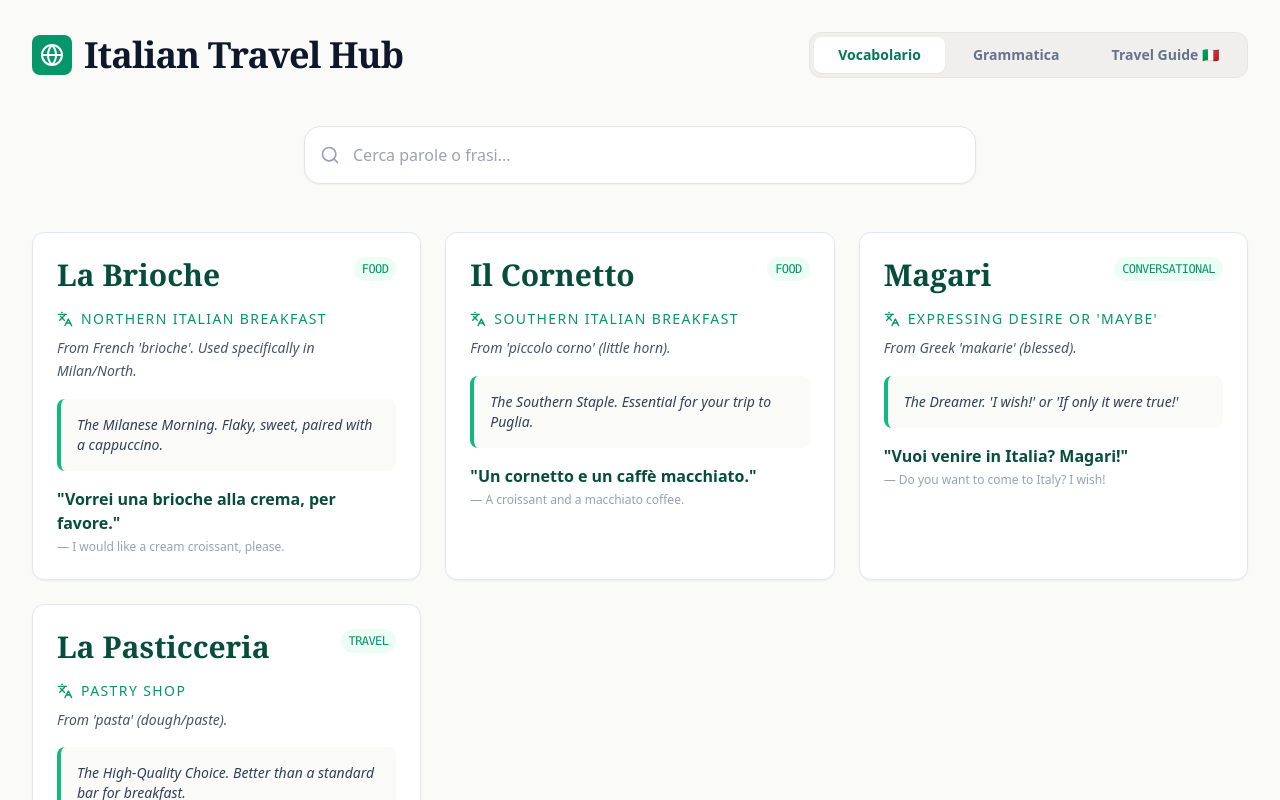
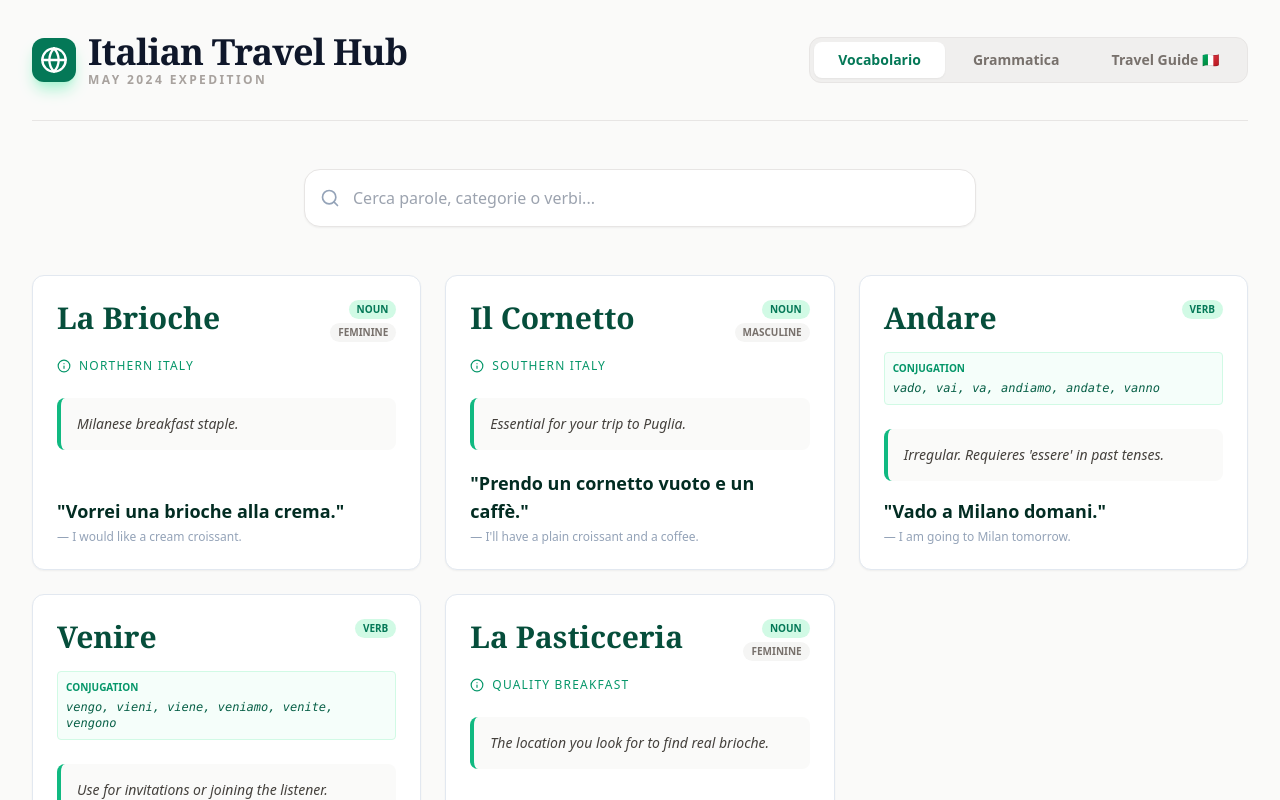
Before and after one commit to kxxxx-hi/italian-crash-course, a Next.js app: page / in a window 1280 px wide. Shown: the top 800 px of the page. Built offline with nearby package versions, Linux system fonts and the light colour scheme.

Commit message:
Update page.tsx

```diff
--- a/app/page.tsx
+++ b/app/page.tsx
@@ -1,179 +1,182 @@
 "use client";
 
-import React, { useState, useMemo } from 'react';
+import React, { useState } from 'react';
 import {
-  BookOpen, Scale, Search, GitBranch, Feather,
-  Globe, Lightbulb, ArrowRight, Utensils, Languages, MapPin, Coffee
+  Search, GitBranch, Globe, Lightbulb, ArrowRight,
+  Utensils, Languages, MapPin, BookOpen, Info
 } from 'lucide-react';
 
 // ==========================================
-// 1. ITALIAN VOCABULARY (The new "Lexicon")
+// 1. DATA SOURCES (Refined for Italian Hub)
 // ==========================================
 
 const ITALIAN_LEXICON = [
   {
     id: "brioche",
     word: "La Brioche",
-    usage: "Northern Italian Breakfast",
-    etymology: "From French 'brioche'. Used specifically in Milan/North.",
-    vibe: "The Milanese Morning. Flaky, sweet, paired with a cappuccino.",
-    sentence: "Vorrei una brioche alla crema, per favore.",
-    translation: "I would like a cream croissant, please.",
+    type: "Noun",
+    gender: "Feminine",
+    usage: "Northern Italy",
+    vibe: "Milanese breakfast staple.",
+    sentence: "Vorrei una brioche alla crema.",
+    translation: "I would like a cream croissant.",
     category: "Food",
   },
   {
     id: "cornetto",
     word: "Il Cornetto",
-    usage: "Southern Italian Breakfast",
-    etymology: "From 'piccolo corno' (little horn).",
-    vibe: "The Southern Staple. Essential for your trip to Puglia.",
-    sentence: "Un cornetto e un caffè macchiato.",
-    translation: "A croissant and a macchiato coffee.",
+    type: "Noun",
+    gender: "Masculine",
+    usage: "Southern Italy",
+    vibe: "Essential for your trip to Puglia.",
+    sentence: "Prendo un cornetto vuoto e un caffè.",
+    translation: "I'll have a plain croissant and a coffee.",
     category: "Food",
   },
   {
-    id: "magari",
-    word: "Magari",
-    usage: "Expressing Desire or 'Maybe'",
-    etymology: "From Greek 'makarie' (blessed).",
-    vibe: "The Dreamer. 'I wish!' or 'If only it were true!'",
-    sentence: "Vuoi venire in Italia? Magari!",
-    translation: "Do you want to come to Italy? I wish!",
-    category: "Conversational",
+    id: "andare",
+    word: "Andare",
+    type: "Verb",
+    conjugation: "vado, vai, va, andiamo, andate, vanno",
+    usage: "Movement away",
+    vibe: "Irregular. Requieres 'essere' in past tenses.",
+    sentence: "Vado a Milano domani.",
+    translation: "I am going to Milan tomorrow.",
+    category: "Grammar",
+  },
+  {
+    id: "venire",
+    word: "Venire",
+    type: "Verb",
+    conjugation: "vengo, vieni, viene, veniamo, venite, vengono",
+    usage: "Movement toward",
+    vibe: "Use for invitations or joining the listener.",
+    sentence: "Vuoi venire con noi in Puglia?",
+    translation: "Do you want to come with us to Puglia?",
+    category: "Grammar",
   },
   {
     id: "pasticceria",
     word: "La Pasticceria",
-    usage: "Pastry Shop",
-    etymology: "From 'pasta' (dough/paste).",
-    vibe: "The High-Quality Choice. Better than a standard bar for breakfast.",
-    sentence: "Cerchiamo una pasticceria storica a Brera.",
-    translation: "Let's look for a historic pastry shop in Brera.",
+    type: "Noun",
+    gender: "Feminine",
+    usage: "Quality Breakfast",
+    vibe: "The location you look for to find real brioche.",
+    sentence: "Dov'è la pasticceria più vicina?",
+    translation: "Where is the nearest pastry shop?",
     category: "Travel",
   }
 ];
 
-// ==========================================
-// 2. GRAMMAR CONTRASTS (The new "Battleground")
-// ==========================================
-
 const GRAMMAR_BATTLES = [
-  {
-    id: "tu-lei",
-    title: "Tu vs. Lei",
-    icon: "👥",
-    description: "Informal vs. Formal Politeness",
-    pair: [
-      { term: "Tu", role: "Friends & Peers", logic: "Use with young people, friends, and family. (Piacere di conoscerti)." },
-      { term: "Lei", role: "Seniors & Pros", logic: "Use with elders, waiters, and shopkeepers. (Piacere di conoscerLa)." }
-    ]
-  },
-  {
-    id: "andare-venire",
-    title: "Andare vs. Venire",
-    icon: "🚶",
-    description: "Direction of Movement",
-    pair: [
-      { term: "Andare", role: "Going Away", logic: "Moving toward a place where the listener IS NOT." },
-      { term: "Venire", role: "Coming Toward", logic: "Moving toward the listener or an invitation. (Vuoi venire con noi?)" }
-    ]
-  },
   {
     id: "sapere-conoscere",
     title: "Sapere vs. Conoscere",
     icon: "🧠",
-    description: "Facts vs. Familiarity",
     pair: [
-      { term: "Sapere", role: "The Fact", logic: "To know a piece of information or a skill. (So dove abita)." },
-      { term: "Conoscere", role: "The Person/Place", logic: "To be acquainted with a person or place. (Conosco Milano)." }
+      {
+        term: "Sapere",
+        role: "Facts/Skills",
+        logic: "To know info or how to do something.",
+        conj: "so, sai, sa, sappiamo, sapete, sanno"
+      },
+      {
+        term: "Conoscere",
+        role: "People/Places",
+        logic: "To be acquainted/familiar with.",
+        conj: "conosco, conosci, conosce, conosciamo..."
+      }
+    ]
+  },
+  {
+    id: "essere-avere",
+    title: "Essere vs. Avere",
+    icon: "⚖️",
+    pair: [
+      {
+        term: "Essere",
+        role: "Movement/State",
+        logic: "Used for 'andare', 'arrivare', and reflexives.",
+        conj: "sono, sei, è, siamo, siete, sono"
+      },
+      {
+        term: "Avere",
+        role: "Transitive",
+        logic: "Used for most other verbs (mangiare, comprare).",
+        conj: "ho, hai, ha, abbiamo, avete, hanno"
+      }
     ]
   }
 ];
 
-// ==========================================
-// 3. TRAVEL GUIDE (The specialized Hub)
-// ==========================================
-
 const TRAVEL_GUIDE = [
   {
-    id: "milan",
-    title: "Late May in Milano",
+    id: "milano",
+    title: "Milano Essentials",
     sections: [
       {
-        topic: "The Aperitivo Ritual",
-        content: "Head to the Navigli district. Order a 'Negroni Sbagliato' or a 'Spritz' between 6 PM and 8 PM.",
-        tips: ["Duomo at sunrise", "Galleria Vittorio Emanuele", "Navigli canals"]
-      }
+        topic: "Geography & Dining",
+        content: "In Milano, it is always 'Brioche'. Order at the counter (banco) or sit (tavolo).",
+        phrases: [
+          { it: "Un caffè amaro, per favore.", en: "A bitter coffee (no sugar), please." }
         ]
       },
       {
-    id: "puglia",
-    title: "Heading South to Puglia",
-    sections: [
-      {
-        topic: "Ordering in the South",
-        content: "Language is more informal but regional terms matter. The food is 'delizioso' (delicious).",
-        phrases: [
-          { it: "Vengo dagli Stati Uniti.", en: "I come from the United States." },
-          { it: "Il cibo è eccezionale!", en: "The food is exceptional!" }
-        ]
+        topic: "The Navigli Night",
+        content: "Late May is perfect for aperitivo by the canals.",
+        tips: ["Order a Spritz", "Check out the Duomo at dusk"]
       }
     ]
   }
 ];
 
 // ==========================================
-// 4. COMPONENTS
+// 2. COMPONENTS
 // ==========================================
 
 const ItalianWordCard = ({ data }: { data: any }) => (
-  <div className="bg-white p-6 rounded-xl shadow-sm border border-slate-200 hover:shadow-md transition-all duration-300 flex flex-col h-full">
+  <div className="bg-white p-6 rounded-xl shadow-sm border border-slate-200 hover:shadow-md transition-all duration-300 flex flex-col h-full font-sans">
     <div className="flex justify-between items-start mb-4">
       <h3 className="text-3xl font-serif font-bold text-emerald-900">{data.word}</h3>
-      <span className="text-xs font-mono bg-emerald-50 text-emerald-600 px-2 py-1 rounded-full uppercase tracking-tighter">
-        {data.category}
+      <div className="flex flex-col items-end gap-1">
+        <span className="text-[10px] font-bold bg-emerald-100 text-emerald-700 px-2 py-0.5 rounded-full uppercase">
+          {data.type}
         </span>
+        {data.gender && (
+          <span className="text-[10px] font-bold bg-stone-100 text-stone-500 px-2 py-0.5 rounded-full uppercase">
+            {data.gender}
+          </span>
+        )}
       </div>
+    </div>
+
     <div className="mb-4">
-      <div className="flex items-center gap-2 text-emerald-600 font-medium text-sm mb-2 uppercase tracking-widest">
-        <Languages size={16} />
+      {data.conjugation ? (
+        <div className="mb-2 p-2 bg-emerald-50/50 rounded border border-emerald-100">
+           <p className="text-[10px] uppercase text-emerald-600 font-bold mb-1">Conjugation</p>
+           <p className="text-xs text-emerald-800 font-mono italic">{data.conjugation}</p>
+        </div>
+      ) : (
+        <div className="flex items-center gap-2 text-emerald-600 font-medium text-xs mb-2 uppercase tracking-widest">
+          <Info size={14} />
           <span>{data.usage}</span>
         </div>
-      <p className="text-slate-600 text-sm leading-relaxed italic">{data.etymology}</p>
+      )}
     </div>
-    <div className="bg-stone-50 p-4 rounded-lg mb-4 border-l-4 border-emerald-500">
-      <p className="text-slate-700 text-sm italic">{data.vibe}</p>
+
+    <div className="bg-stone-50 p-4 rounded-lg mb-4 border-l-4 border-emerald-500 italic text-stone-700 text-sm">
+      {data.vibe}
     </div>
-    <div className="space-y-1">
-      <p className="text-emerald-900 font-bold">"{data.sentence}"</p>
+
+    <div className="mt-auto space-y-1">
+      <p className="text-emerald-950 font-bold text-lg">"{data.sentence}"</p>
       <p className="text-slate-400 text-xs">— {data.translation}</p>
     </div>
   </div>
 );
 
-const BattleCard = ({ data }: { data: any }) => (
-  <div className="bg-white rounded-xl shadow-sm border border-slate-200 overflow-hidden">
-    <div className="bg-stone-50 p-4 border-b border-slate-200 flex items-center gap-3">
-      <span className="text-2xl">{data.icon}</span>
-      <h3 className="text-lg font-bold text-slate-800">{data.title}</h3>
-    </div>
-    <div className="grid grid-cols-1 md:grid-cols-2 divide-y md:divide-y-0 md:divide-x divide-slate-100">
-      {data.pair.map((item: any, idx: number) => (
-        <div key={idx} className="p-5">
-          <div className="flex items-center gap-2 mb-2">
-            <span className="font-serif text-xl font-bold text-emerald-700">{item.term}</span>
-            <ArrowRight size={16} className="text-slate-300" />
-            <span className="text-xs font-bold uppercase tracking-wider text-slate-400">{item.role}</span>
-          </div>
-          <p className="text-sm text-slate-700 leading-relaxed">{item.logic}</p>
-        </div>
-      ))}
-    </div>
-  </div>
-);
-
 // ==========================================
-// 5. MAIN APP
+// 3. MAIN APP
 // ==========================================
 
 export default function ItalianHubApp() {
@@ -182,19 +185,22 @@ export default function ItalianHubApp() {
 
   const filteredVocab = ITALIAN_LEXICON.filter(item =>
     item.word.toLowerCase().includes(searchQuery.toLowerCase()) ||
-    item.usage.toLowerCase().includes(searchQuery.toLowerCase())
+    item.category.toLowerCase().includes(searchQuery.toLowerCase())
   );
 
   return (
-    <div className="min-h-screen bg-[#fafaf9] text-slate-800 font-sans">
+    <div className="min-h-screen bg-[#fafaf9] text-slate-800 font-sans selection:bg-emerald-100">
       <main className="max-w-7xl mx-auto px-4 sm:px-6 lg:px-8 py-8">
 
-        <header className="mb-12 flex flex-col md:flex-row items-center justify-between gap-6">
+        <header className="mb-12 flex flex-col md:flex-row items-center justify-between gap-6 border-b border-stone-200 pb-8">
           <div className="flex items-center gap-3">
-            <div className="bg-emerald-600 p-2 rounded-lg text-white">
-              <Globe size={24} />
+            <div className="bg-emerald-700 p-2 rounded-xl text-white shadow-lg shadow-emerald-200">
+              <Globe size={28} />
             </div>
+            <div>
               <h1 className="text-4xl font-serif font-bold text-slate-900 tracking-tight">Italian Travel Hub</h1>
+              <p className="text-xs text-stone-400 uppercase tracking-[0.2em] font-bold">May 2024 Expedition</p>
+            </div>
           </div>
 
           <nav className="flex space-x-1 bg-stone-200/50 p-1 rounded-xl border border-stone-200">
@@ -203,7 +209,7 @@ export default function ItalianHubApp() {
                 key={tab}
                 onClick={() => setActiveTab(tab)}
                 className={`px-6 py-2 text-sm font-bold rounded-lg transition-all capitalize ${
-                  activeTab === tab ? "bg-white text-emerald-700 shadow-sm" : "text-slate-500 hover:text-slate-700"
+                  activeTab === tab ? "bg-white text-emerald-700 shadow-sm" : "text-stone-500 hover:text-slate-700"
                 }`}
               >
                 {tab === "guida" ? "Travel Guide 🇮🇹" : tab}
@@ -213,55 +219,92 @@ export default function ItalianHubApp() {
         </header>
 
         {activeTab === "vocabolario" && (
-          <>
+          <div className="animate-in fade-in duration-500">
             <div className="relative max-w-2xl mx-auto mb-12">
               <Search className="absolute left-4 top-1/2 -translate-y-1/2 text-slate-400" size={20} />
               <input
                 type="text"
-                placeholder="Cerca parole o frasi..."
+                placeholder="Cerca parole, categorie o verbi..."
                 className="w-full pl-12 pr-4 py-4 border border-stone-200 rounded-2xl bg-white shadow-sm focus:ring-2 focus:ring-emerald-500 outline-none transition-all"
                 value={searchQuery}
                 onChange={(e) => setSearchQuery(e.target.value)}
               />
             </div>
-            <div className="grid grid-cols-1 md:grid-cols-2 lg:grid-cols-3 gap-6 animate-in fade-in duration-500">
+            <div className="grid grid-cols-1 md:grid-cols-2 lg:grid-cols-3 gap-6">
               {filteredVocab.map((item) => <ItalianWordCard key={item.id} data={item} />)}
             </div>
-          </>
+          </div>
         )}
 
         {activeTab === "grammatica" && (
           <div className="space-y-8 max-w-4xl mx-auto animate-in fade-in duration-500">
             <div className="text-center mb-12">
-              <h2 className="text-4xl font-serif font-bold text-slate-900 italic">Confronti Grammaticali</h2>
-              <p className="text-slate-600 mt-2 text-lg">Mastering the nuances of local speech.</p>
+              <h2 className="text-4xl font-serif font-bold text-slate-900 italic underline decoration-emerald-200 underline-offset-8">La Grammatica</h2>
+              <p className="text-stone-500 mt-4 text-lg font-serif italic">Distinguishing the building blocks of the language.</p>
             </div>
-            {GRAMMAR_BATTLES.map((battle) => <BattleCard key={battle.id} data={battle} />)}
+            {GRAMMAR_BATTLES.map((battle) => (
+              <div key={battle.id} className="bg-white rounded-2xl border border-stone-200 overflow-hidden shadow-sm">
+                <div className="bg-stone-50 p-4 border-b border-stone-200 flex items-center gap-3">
+                  <span className="text-2xl">{battle.icon}</span>
+                  <h3 className="text-xl font-bold text-slate-800">{battle.title}</h3>
+                </div>
+                <div className="grid grid-cols-1 md:grid-cols-2 divide-y md:divide-y-0 md:divide-x divide-stone-100">
+                  {battle.pair.map((item: any, idx: number) => (
+                    <div key={idx} className="p-6">
+                      <div className="flex items-center gap-2 mb-3">
+                        <span className="font-serif text-2xl font-bold text-emerald-700">{item.term}</span>
+                        <ArrowRight size={16} className="text-stone-300" />
+                        <span className="text-[10px] font-black uppercase tracking-widest text-stone-400 bg-stone-50 px-2 py-1 rounded">{item.role}</span>
+                      </div>
+                      <p className="text-sm text-slate-600 mb-4 leading-relaxed">{item.logic}</p>
+                      <div className="p-3 bg-emerald-50/30 rounded-lg border border-emerald-50 italic text-xs text-emerald-900">
+                        {item.conj}
+                      </div>
+                    </div>
+                  ))}
+                </div>
+              </div>
+            ))}
           </div>
         )}
 
         {activeTab === "guida" && (
-          <div className="max-w-4xl mx-auto space-y-8 animate-in fade-in slide-in-from-bottom-4 duration-700">
+          <div className="max-w-4xl mx-auto space-y-12 animate-in fade-in slide-in-from-bottom-4 duration-700">
             {TRAVEL_GUIDE.map((trip) => (
-              <div key={trip.id} className="bg-white rounded-2xl border border-stone-200 p-8 shadow-sm">
-                <h3 className="text-3xl font-serif font-bold text-emerald-900 mb-6 flex items-center gap-3">
-                  <MapPin className="text-emerald-600" /> {trip.title}
+              <div key={trip.id} className="space-y-8">
+                <h3 className="text-4xl font-serif font-bold text-slate-900 flex items-center gap-3 italic">
+                  <MapPin className="text-emerald-600" size={32} /> {trip.title}
                 </h3>
-                {trip.sections.map((section, idx) => (
-                  <div key={idx} className="space-y-4">
-                    <h4 className="text-xl font-bold text-slate-800 border-b border-stone-100 pb-2">{section.topic}</h4>
-                    <p className="text-slate-600 leading-relaxed">{section.content}</p>
+                <div className="grid gap-6">
+                  {trip.sections.map((section: any, idx) => (
+                    <div key={idx} className="bg-white rounded-2xl border border-stone-200 p-8 shadow-sm group">
+                      <h4 className="text-xl font-bold text-slate-800 border-b border-stone-100 pb-3 mb-4 group-hover:text-emerald-700 transition-colors">{section.topic}</h4>
+                      <p className="text-slate-600 leading-relaxed mb-6">{section.content}</p>
+
+                      {/* FIXED VERCEL ISSUE: Defensive property checking */}
+                      {section.phrases && (
+                        <div className="grid gap-3">
+                          {section.phrases.map((p: any, i: number) => (
+                            <div key={i} className="p-3 bg-stone-50 rounded-lg border border-stone-100">
+                              <p className="text-emerald-900 font-bold italic">"{p.it}"</p>
+                              <p className="text-stone-400 text-xs">{p.en}</p>
+                            </div>
+                          ))}
+                        </div>
+                      )}
+
                       {section.tips && (
-                      <div className="flex flex-wrap gap-2">
-                        {section.tips.map((tip, i) => (
-                          <span key={i} className="bg-stone-100 text-stone-600 px-3 py-1 rounded-full text-xs font-bold uppercase tracking-tight">
-                            {tip}
+                        <div className="flex flex-wrap gap-2 mt-4">
+                          {section.tips.map((tip: string, i: number) => (
+                            <span key={i} className="bg-emerald-50 text-emerald-700 px-3 py-1 rounded-full text-[10px] font-black uppercase border border-emerald-100">
+                              Tip: {tip}
                             </span>
                           ))}
                         </div>
                       )}
                     </div>
                   ))}
+                </div>
               </div>
             ))}
           </div>
```
Lines whose indentation alone changed are shown as unchanged.
